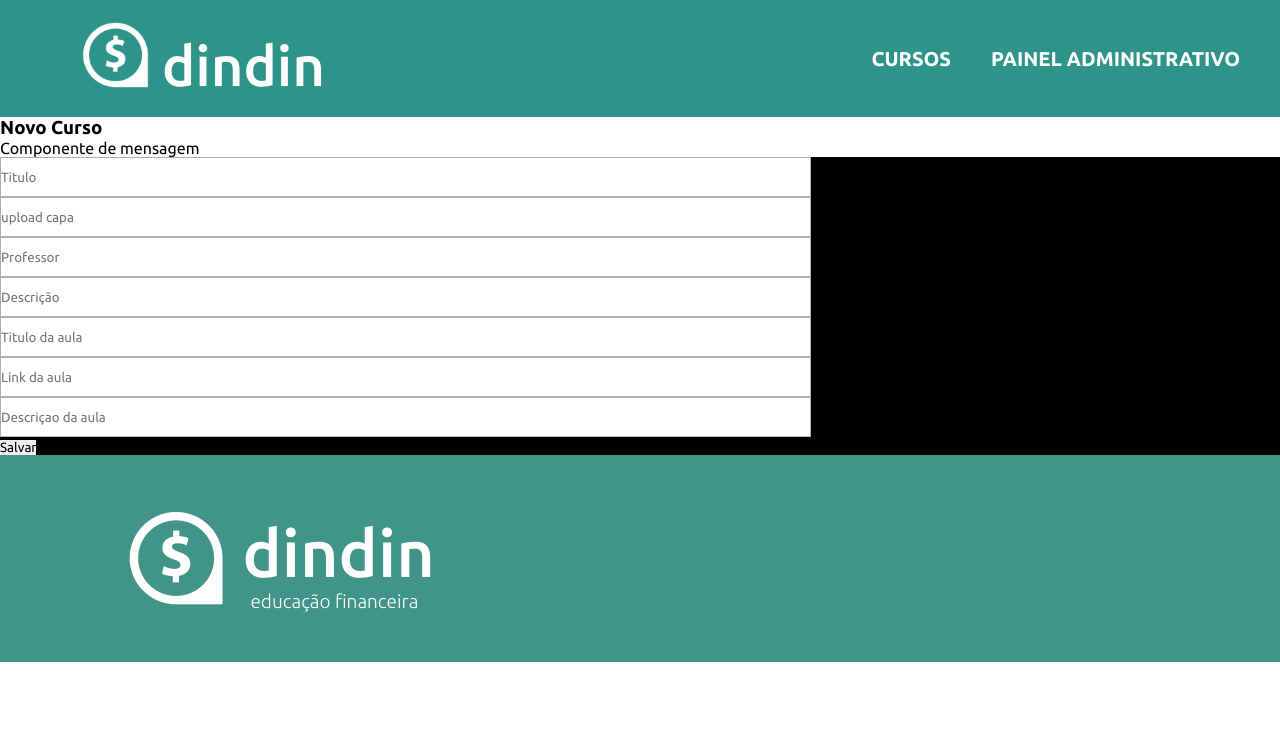
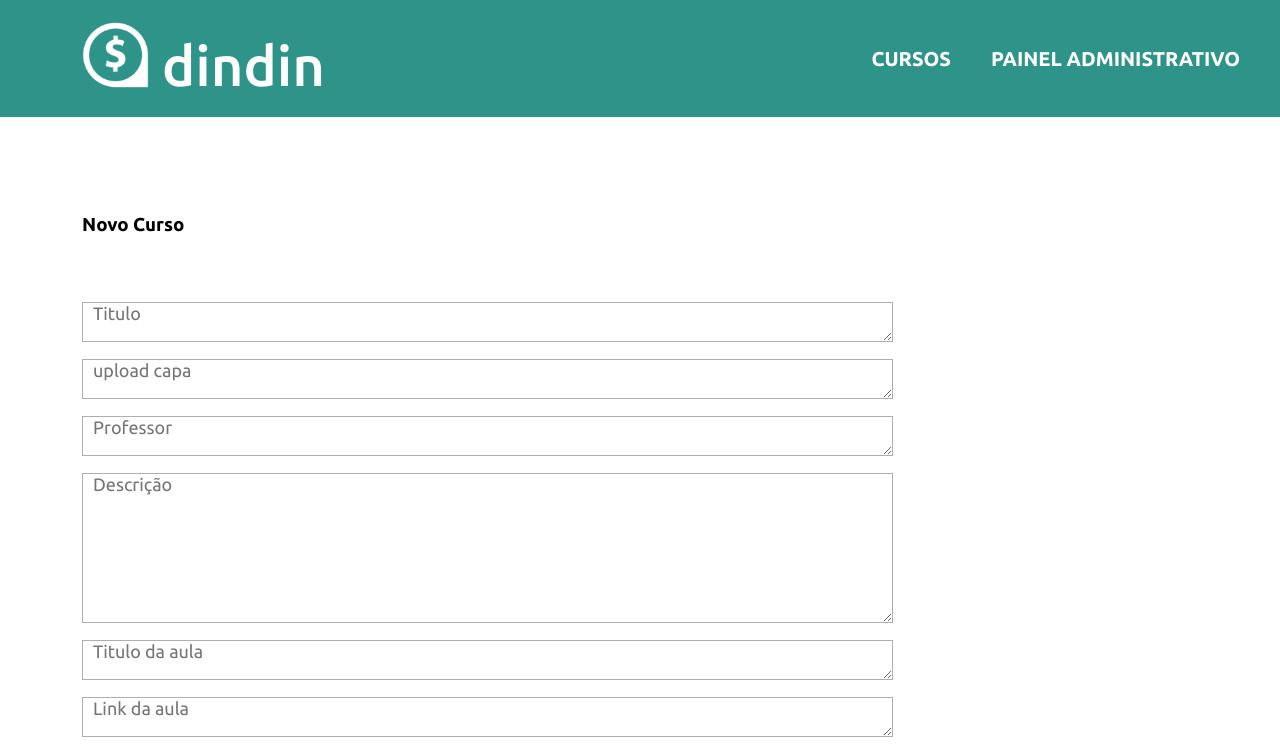
Before and after one commit to israelgms/dindin, a Vue app: page /novocurso in a window 1280 px wide. Shown: the top 752 px of the page. Built offline with nearby package versions, Linux system fonts and the light colour scheme.

Commit message:
Att do componete NovoForm

```diff
--- a/src/components/NovoForm.vue
+++ b/src/components/NovoForm.vue
@@ -1,35 +1,34 @@
 <template>
-  <div>
-    <h3> Novo Curso</h3>
-    <!-- Ira avisar quando foi registrado com sucesso -->
-    <p>Componente de mensagem</p>
-    <!-- Ira avisar quando foi registrado com sucesso -->
-    <div class="form-container">
+  <div id="NovoForm">
+      <div>
+          <h3> Novo Curso</h3>
+      </div>
+    <div id="form-container">
         <form id="novoform-form">
             <div class="input-container">
-                <input type="text" id="titulo" titulo="titulo" v-model="titulo" placeholder="Titulo">
+                <textarea name="text" id="titulo" titulo="titulo" v-model="titulo" placeholder="Titulo"></textarea>
             </div>
             <div class="input-container">
-                <input type="text" id="uploadcapa" uploadcapa="uploadcapa" v-model="uploadcapa" placeholder="upload capa">
+                <textarea name="text" type="text" id="uploadcapa" uploadcapa="uploadcapa" v-model="uploadcapa" placeholder="upload capa"></textarea>
             </div>
             <div class="input-container">
-                <input type="text" id="professor" professor="professor" v-model="professor" placeholder="Professor">
+                <textarea name="text" type="text" id="professor" professor="professor" v-model="professor" placeholder="Professor"></textarea>
             </div>
             <div class="input-container">
-                <input type="text" id="descricao" titulo="descricao" v-model="descricao" placeholder="Descrição">
+                <textarea name="text" type="text" id="descricao" titulo="descricao" v-model="descricao" placeholder="Descrição"></textarea>
             </div>
 
             <div class="input-container">
-                <input type="text" id="tituloaula" titulo="tituloaula" v-model="tituloaula" placeholder="Titulo da aula">
+                <textarea name="text" type="text" id="tituloaula" titulo="tituloaula" v-model="tituloaula" placeholder="Titulo da aula"></textarea>
             </div>
             <div class="input-container">
-                <input type="text" id="linkaula" titulo="linkaula" v-model="linkaula" placeholder="Link da aula">
+                <textarea name="text" type="text" id="linkaula" titulo="linkaula" v-model="linkaula" placeholder="Link da aula"></textarea>
             </div>
             <div class="input-container">
-                <input type="text" id="descricaoaula" titulo="descricaoauala" v-model="descricaoaula" placeholder="Descriçao da aula">
+                <textarea name="text" type="text" id="descricaoaula" titulo="descricaoauala" v-model="descricaoaula" placeholder="Descriçao da aula"></textarea>
             </div>
-            <div class="input-btn">
-                <input type="submit" class="submit-btn" value="Salvar">
+            <div class="input-container">
+                <input type="submit" id="submit-btn" value="Salvar">
             </div>
         </form>
     </div>
@@ -46,18 +45,52 @@ export default {
 
 <style scoped>
 
-.form-container{
-    left: 83px;
-    background-color: black;
+#NovoForm{
+    margin-top: 97px ;
+    margin-left: 82px;
 }
 
-input[type=text]{
+#form-container{
+    margin-top: 66px;
+}
+
+.input-container{
+    margin-top: 14px;
+}
+
+#descricao{
+    padding-block-end: 121px;
+    height: 150px;
+}
+
+#descricaoaula{
+    padding-block-end: 121px;
+    height: 150px;
+
+}
+
+textarea{
+    font-size: 18px;
+    font-style: normal;
+    font-weight: normal;
     width: 811px;
     height: 40px;
     background-color: #FFFFFF;
     border: 1px solid #AEAEAE;
+    word-break: break-all;
     box-sizing: border-box;
+    padding-inline-start: 10px;
 }
 
+/* input[placeholder="Descrição"]{
+    padding-block-end: 121px;
+    padding-inline-end: 150px;
+    height: 150px;
+}
+
+input[placeholder="Descrição da aula"]{
+    padding-block-end: 121px;
+    height: 150px;
+} */
 
 </style>
```
